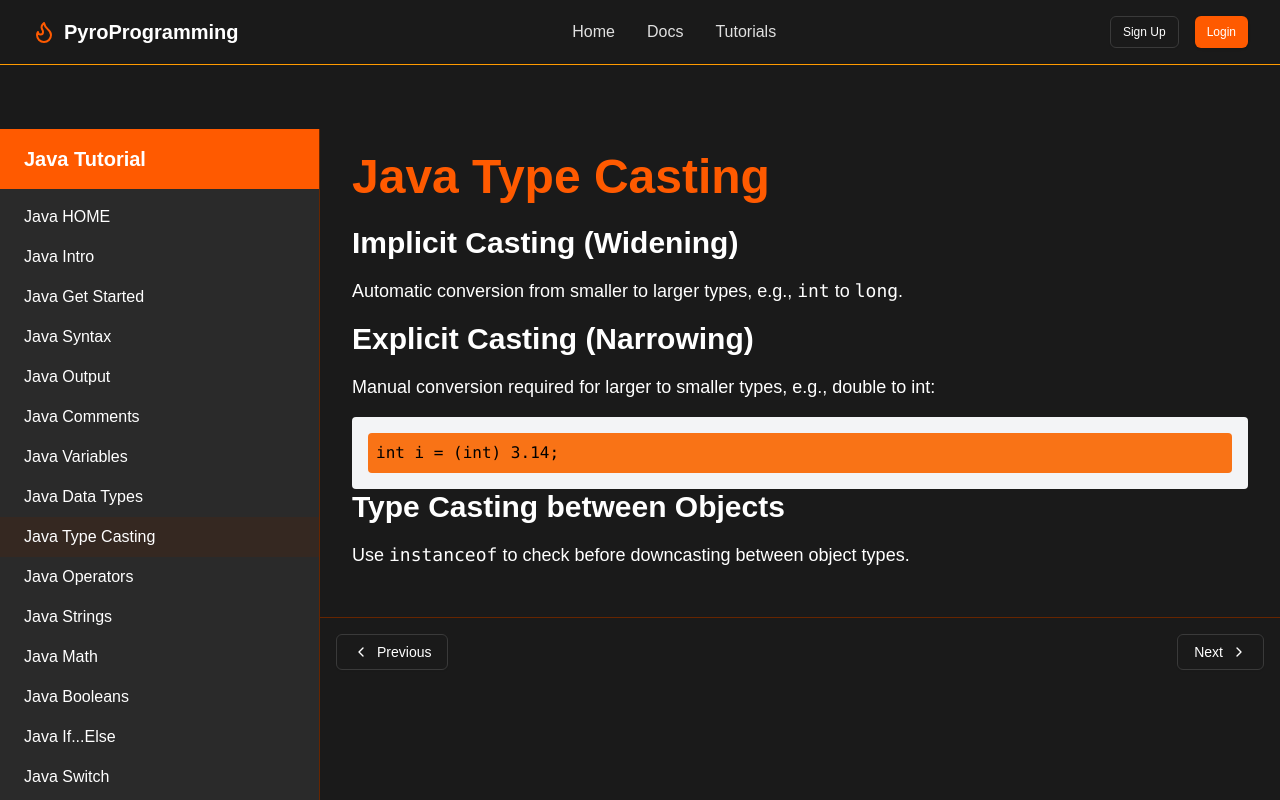
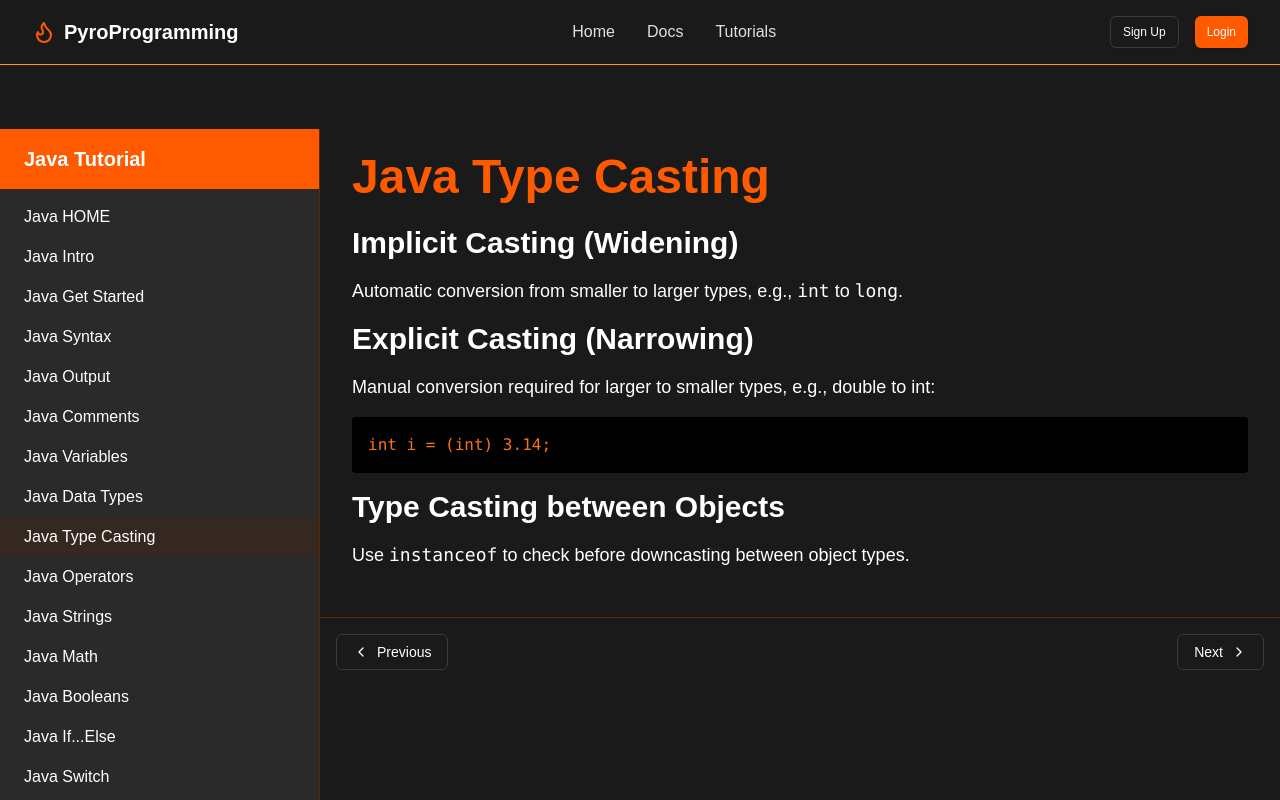
Before and after one commit to 321EZ123/PyroProgramming, a Next.js app: page /tutorials/java/type-casting in a window 1280 px wide. Shown: the top 800 px of the page. Built offline with nearby package versions, Linux system fonts and the light colour scheme.

Commit message:
FUDGE THIS

```diff
--- a/src/app/tutorials/java/type-casting/page.tsx
+++ b/src/app/tutorials/java/type-casting/page.tsx
@@ -12,11 +12,9 @@ export default function Page() {
       <p className="text-lg mb-4">
         Manual conversion required for larger to smaller types, e.g., double to int:
       </p>
-      <pre className="bg-gray-100 p-4 rounded">
+      <pre className="bg-black text-orange-500 p-4 rounded mb-4">
         <code>
-          <span className="text-black bg-orange-500 block p-2 rounded">
-            {`int i = (int) 3.14;`}
-          </span>
+          {`int i = (int) 3.14;`}
         </code>
       </pre>
       <h2 className="text-3xl font-semibold mb-4">Type Casting between Objects</h2>
```
